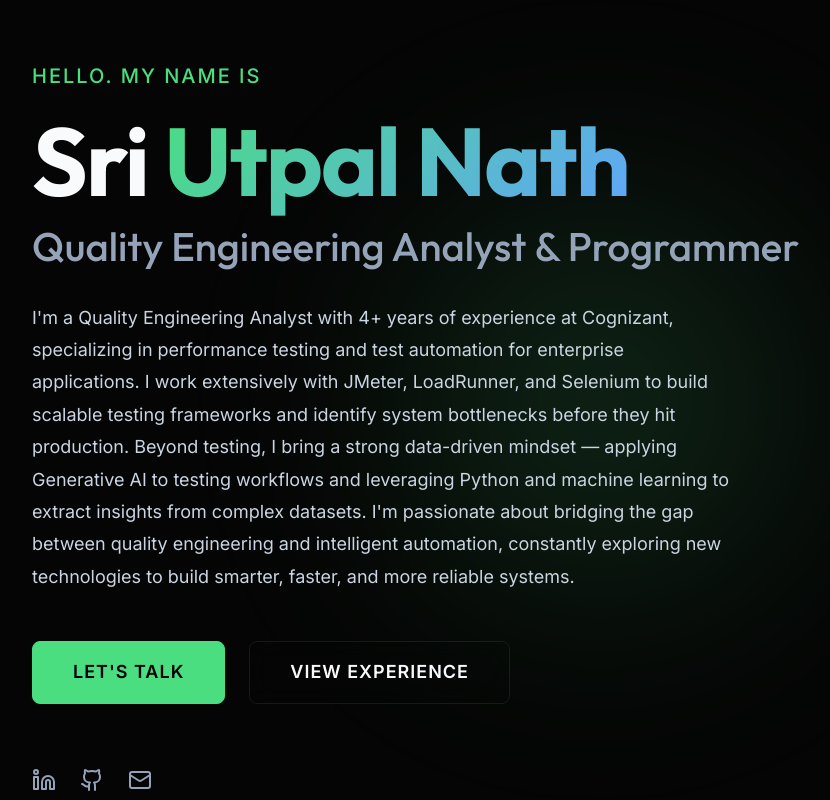
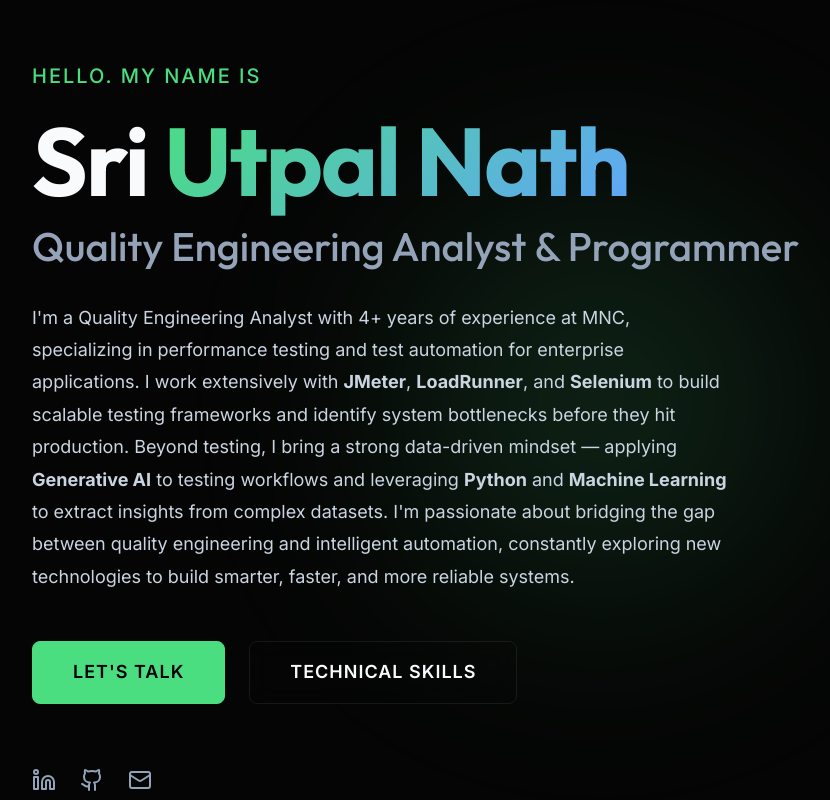
Before and after one commit to sritupal/Utpal_Portfolio, a React (Vite) app: page / in a window 1280 px wide. Shown: the top 800 px of the page, without its empty margins (40-870 px from the left). Built offline with nearby package versions, Linux system fonts and the light colour scheme.

Commit message:
update-about-text

```diff
--- a/src/components/Hero.jsx
+++ b/src/components/Hero.jsx
@@ -46,7 +46,7 @@ const Hero = () => {
             animate={{ opacity: 1 }}
             transition={{ delay: 0.8, duration: 0.8 }}
           >
-            I'm a Quality Engineering Analyst with 4+ years of experience at Cognizant, specializing in performance testing and test automation for enterprise applications. I work extensively with JMeter, LoadRunner, and Selenium to build scalable testing frameworks and identify system bottlenecks before they hit production. Beyond testing, I bring a strong data-driven mindset — applying Generative AI to testing workflows and leveraging Python and machine learning to extract insights from complex datasets. I'm passionate about bridging the gap between quality engineering and intelligent automation, constantly exploring new technologies to build smarter, faster, and more reliable systems.
+            I'm a Quality Engineering Analyst with 4+ years of experience at MNC, specializing in performance testing and test automation for enterprise applications. I work extensively with <strong>JMeter</strong>, <strong>LoadRunner</strong>, and <strong>Selenium</strong> to build scalable testing frameworks and identify system bottlenecks before they hit production. Beyond testing, I bring a strong data-driven mindset — applying <strong>Generative AI</strong> to testing workflows and leveraging <strong>Python</strong> and <strong>Machine Learning</strong> to extract insights from complex datasets. I'm passionate about bridging the gap between quality engineering and intelligent automation, constantly exploring new technologies to build smarter, faster, and more reliable systems.
           </motion.p>
 
           <motion.div
@@ -56,7 +56,7 @@ const Hero = () => {
             transition={{ delay: 1, duration: 0.8 }}
           >
             <a href="#contact" className="btn btn-primary">Let's Talk</a>
-            <a href="#experience" className="btn btn-secondary glass-panel">View Experience</a>
+            <a href="#skills" className="btn btn-secondary glass-panel">Technical Skills</a>
           </motion.div>
 
           <motion.div
```
